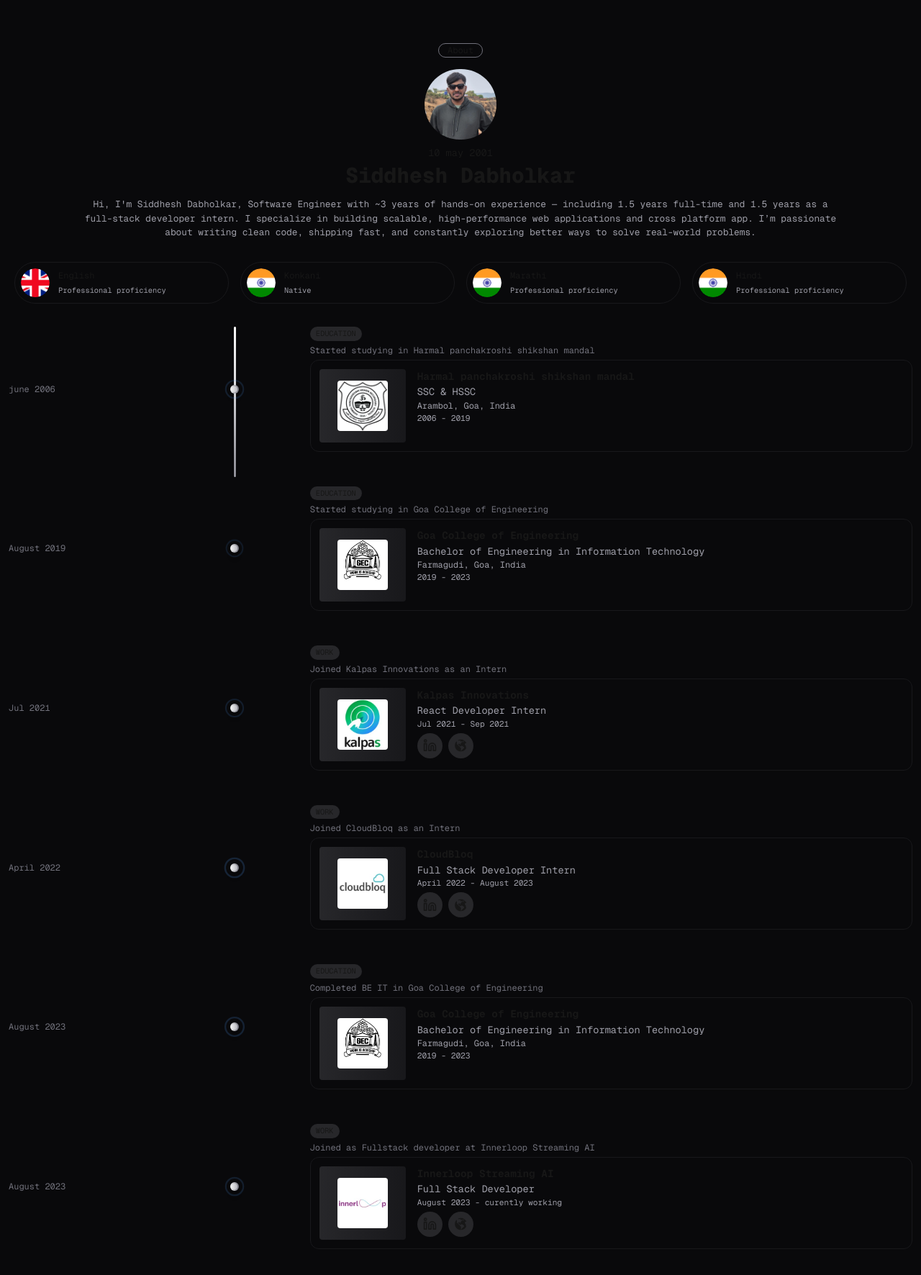
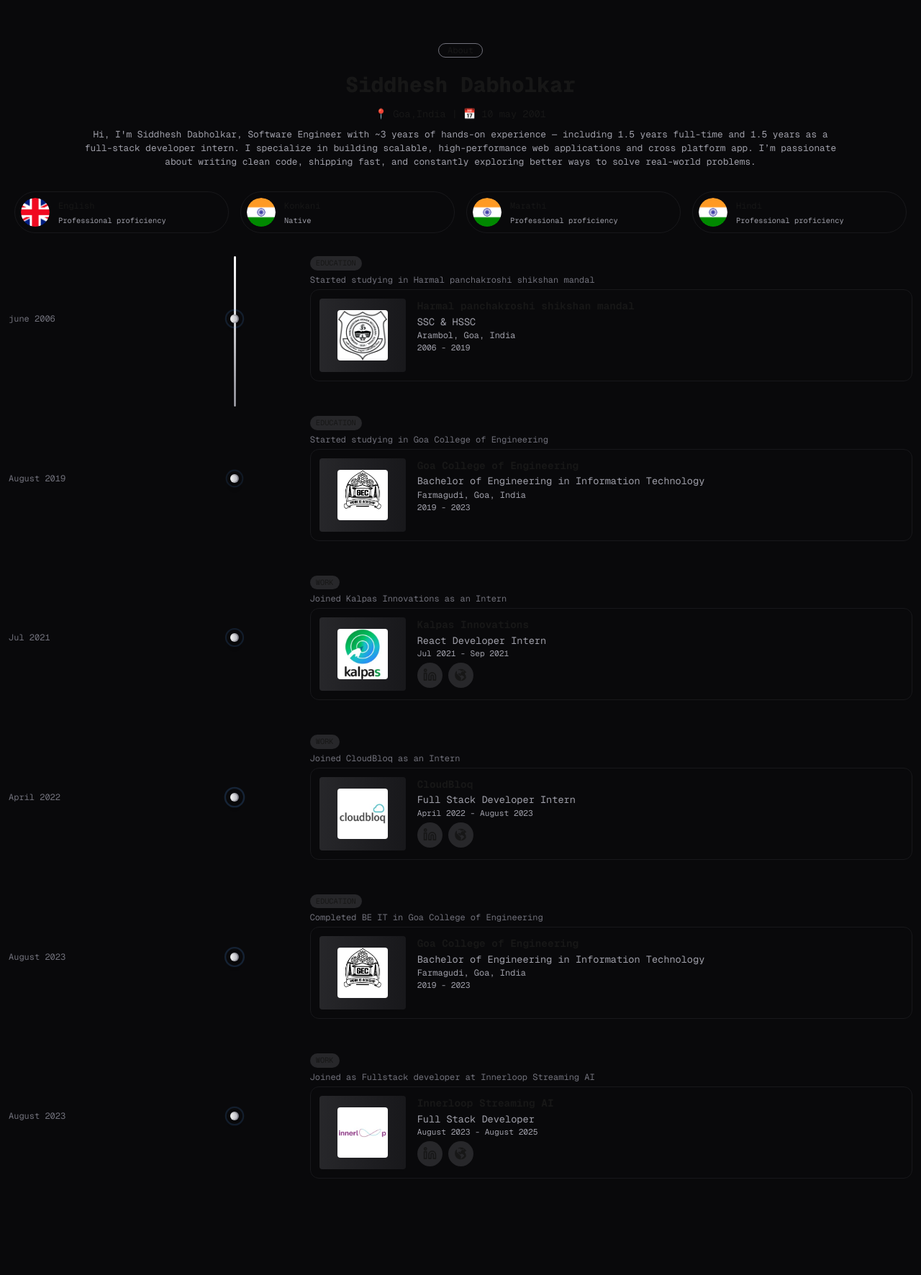
Before and after one commit to SiddheshDabholkar/portfolio-v2, a Next.js app: page / in a window 1280 px wide. Shown: the part 826-2598 px from the top of the page at 72% size. Built offline with nearby package versions, Linux system fonts and the light colour scheme; no server answers.

Commit message:
edit work experience and remove image

```diff
--- a/src/components/About/index.tsx
+++ b/src/components/About/index.tsx
@@ -4,9 +4,8 @@ import React, { useRef } from "react";
 import LanguageCard from "./LanguageCard";
 import SectionName from "../SectionName";
 import { fullName, SectionIds } from "@/constant/common";
-import Image from "next/image";
 import Timeline from "./Timeline";
-import { useScroll, useTransform, useInView, motion } from "framer-motion";
+import { useScroll, useTransform, motion } from "framer-motion";
 
 const About = () => {
   const sectionRef = useRef<HTMLDivElement>(null);
@@ -25,19 +24,20 @@ const About = () => {
       <SectionName text="About" />
 
       <div className="flex flex-col items-center justify-center">
-        <Image
+        {/* <Image
           alt="Siddhesh dabholkar"
           src="/user.jpg"
           height={100}
           width={100}
           className="rounded-full"
           objectFit="cover"
-        />
-        <p className="text-center text-[0.75rem] md:text-[0.85rem] mt-2 ">
-          10 may 2001
-        </p>
+        /> */}
+
         <p className="text-[1.65rem] md:text-[1.85rem] text-center font-extrabold">
           {fullName}
+        </p>
+        <p className="text-center text-[0.75rem] md:text-[0.85rem] mt-2 ">
+          📍 Goa,India | 📅 10 may 2001
         </p>
         <p className="text-[0.75rem] mt-2 md:text-[0.8rem] w-10/12 text-center text-zinc-400">
           {bio}
--- a/src/constant/about.ts
+++ b/src/constant/about.ts
@@ -91,7 +91,7 @@ const innerloopInfo: experiencesType = {
   position: "Full Stack Developer",
   linkedInUrl: "https://www.linkedin.com/company/innerloop-streaming-ai",
   startDate: "August 2023",
-  endDate: "curently working",
+  endDate: "August 2025",
   location: "Remote",
   companyUrl: "https://www.innerloop.stream/",
   img: "/companies/innerloop.webp",
```
Also changed, not shown: 2 other files (tests, documents, lock files or other folders).
